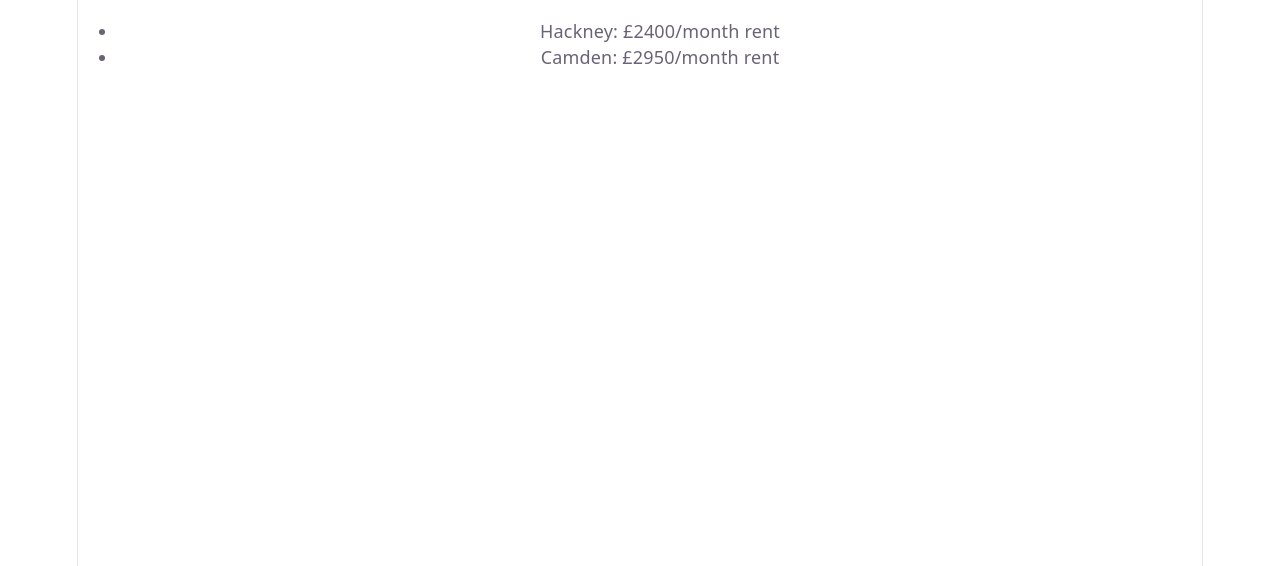
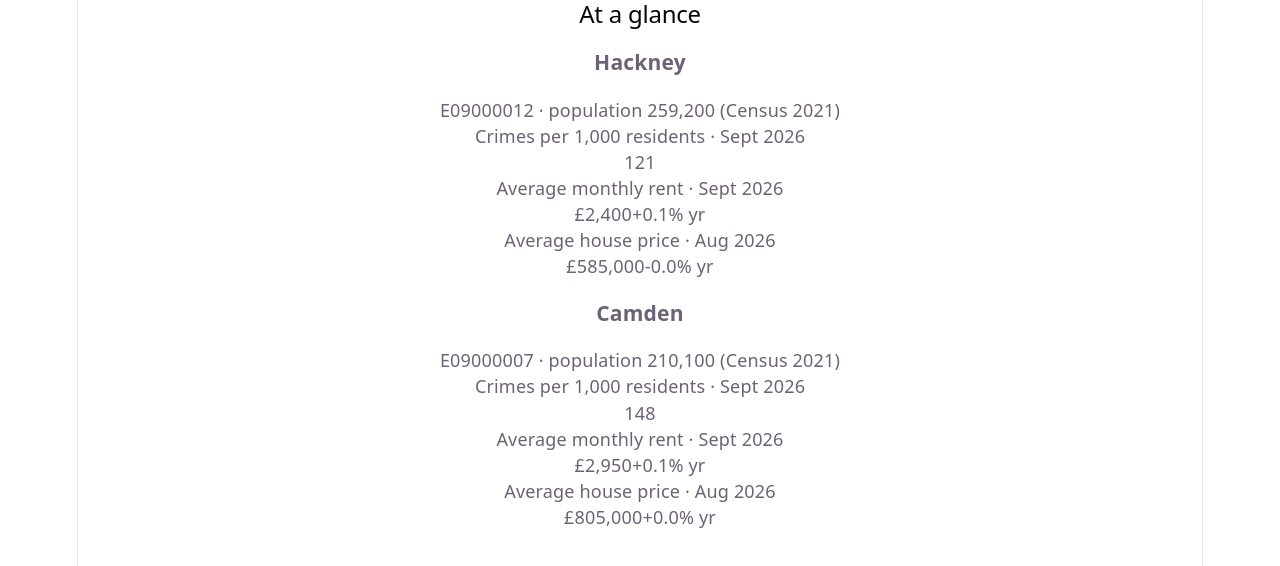
Before and after one commit to audrey06lee05/boroughlens, a React (Vite) app in the folder web/: page / in a window 1280 px wide. Shown: the top 566 px of the page. Built offline with nearby package versions, Linux system fonts and the light colour scheme.

Commit message:
Add OverviewCard component and formatting helpers

```diff
--- a/web/src/App.tsx
+++ b/web/src/App.tsx
@@ -7,6 +7,7 @@
 import { useEffect, useState } from "react";
 import { fetchOverview } from "./api/client";
 import type { BoroughOverview } from "./types/overview";
+import OverviewCard from "./components/OverviewCard";
 
 export default function App() {
   const [data, setData] = useState<BoroughOverview[]>([]);
@@ -24,12 +25,11 @@ export default function App() {
   if (error) return <p>Error: {error}</p>;
 
   return (
-    <ul>
+    <main>
+      <h2>At a glance</h2>
       {data.map((b) => (
-        <li key={b.code}>
-          {b.name}: £{b.averageRent.value}/month rent
-        </li>
+        <OverviewCard key={b.code} borough={b} /> // ← one card per borough
       ))}
-    </ul>
+    </main>
   );
 }
--- /dev/null
+++ b/web/src/components/OverviewCard.tsx
@@ -0,0 +1,63 @@
+/**
+ * OverviewCard.tsx
+ * One "At a glance" card for a single borough: name, GSS code,
+ * population, and the crime / rent / house price rows.
+ */
+
+import type { BoroughOverview, Metric } from "../types/overview";
+import { formatGBP, formatChange, formatPeriod } from "../utils/format";
+
+type Props = { borough: BoroughOverview };
+
+function MetricRow({
+  label,
+  metric,
+  money,
+}: {
+  label: string;
+  metric: Metric;
+  money: boolean;
+}) {
+  return (
+    <div className="metric">
+      <div className="metric-label">
+        {label} · {formatPeriod(metric.period)}
+      </div>
+      <div className="metric-value">
+        {money ? formatGBP(metric.value) : metric.value}
+        {metric.annualChange !== null && (
+          <span className="metric-change">
+            {formatChange(metric.annualChange)} yr
+          </span>
+        )}
+      </div>
+    </div>
+  );
+}
+
+export default function OverviewCard({ borough }: Props) {
+  return (
+    <article className="card">
+      <h3>{borough.name}</h3>
+      <p className="card-meta">
+        {borough.code} · population {borough.population.toLocaleString("en-GB")}{" "}
+        (Census 2021)
+      </p>
+      <MetricRow
+        label="Crimes per 1,000 residents"
+        metric={borough.crimePer1000}
+        money={false}
+      />
+      <MetricRow
+        label="Average monthly rent"
+        metric={borough.averageRent}
+        money={true}
+      />
+      <MetricRow
+        label="Average house price"
+        metric={borough.averagePrice}
+        money={true}
+      />
+    </article>
+  );
+}
--- /dev/null
+++ b/web/src/utils/format.ts
@@ -0,0 +1,22 @@
+/**
+ * format.ts
+ * Small helpers that turn raw numbers and dates into display text,
+ * so components don't each repeat the same formatting logic.
+ */
+
+export function formatGBP(value: number): string {
+  return "£" + Math.round(value).toLocaleString("en-GB");
+}
+
+export function formatChange(change: number): string {
+  const sign = change > 0 ? "+" : "";
+  return `${sign}${(change * 1).toFixed(1)}%`;
+}
+
+export function formatPeriod(period: string): string {
+  const [year, month] = period.split("-").map(Number);
+  return new Date(year, month - 1).toLocaleDateString("en-GB", {
+    month: "short",
+    year: "numeric",
+  });
+}
```
